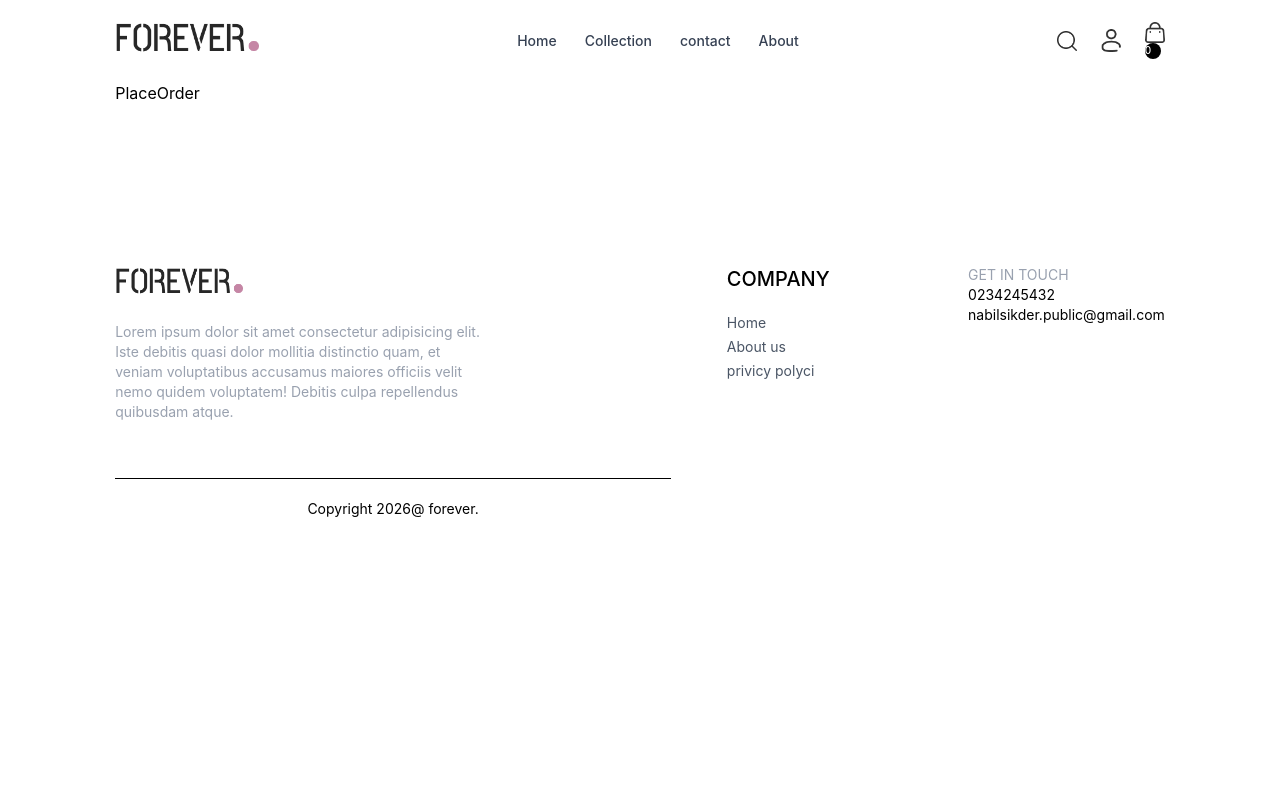
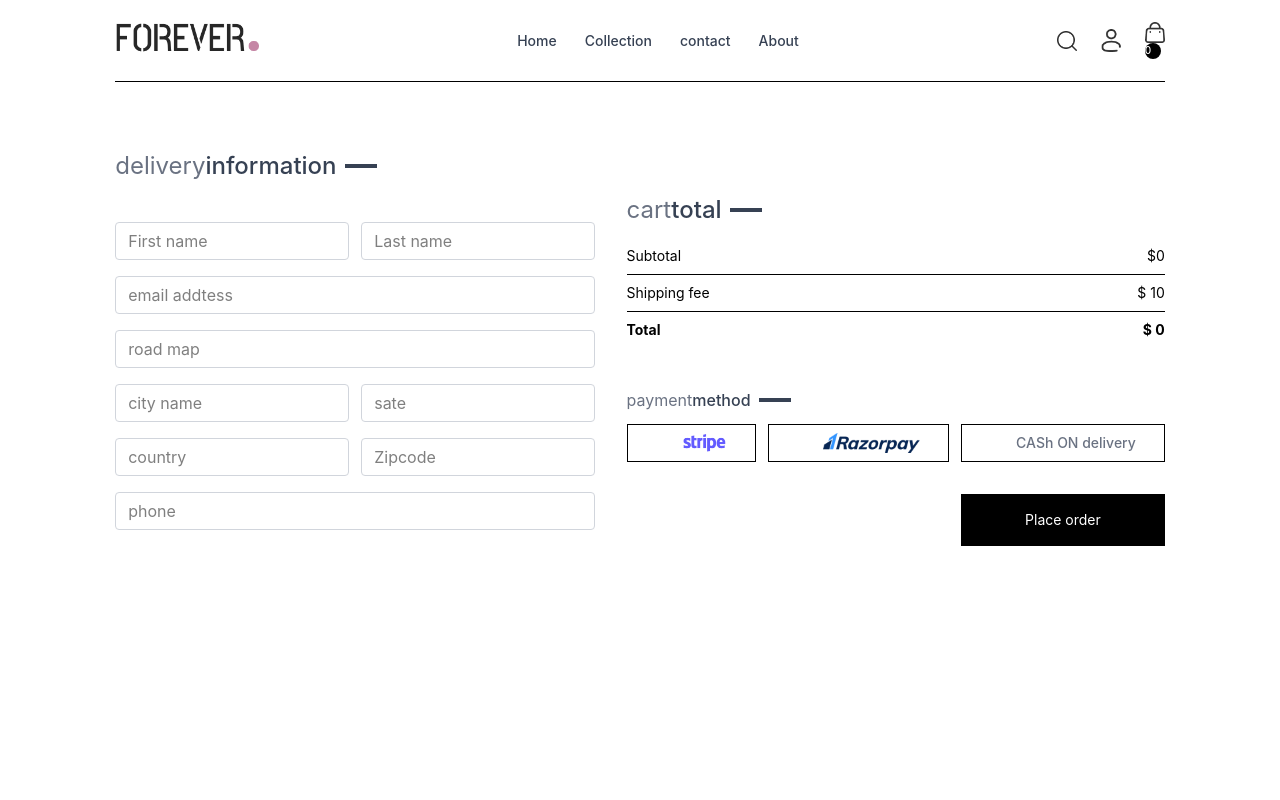
Before and after one commit to sudouniversenabil/E-comarce-app-using-mern-stck, a React (Vite) app in the folder E-comers_frontend/: page /place-order in a window 1280 px wide. Shown: the top 800 px of the page. Built offline with nearby package versions, Linux system fonts and the light colour scheme.

Commit message:
login about contact

```diff
--- a/E-comers_frontend/src/components/Navber.jsx
+++ b/E-comers_frontend/src/components/Navber.jsx
@@ -30,7 +30,7 @@ function Navber() {
       <div className='flex items-center gap-6'>
         <img onClick={() => setShowSearch(true)} src={assets.search_icon} className='w-5 cursor-pointer' alt="" />
         <div className='group relative'>
-          <img src={assets.profile_icon} className='w-5 cursor-pointer' alt="" />
+          <Link to={'/login'}><img src={assets.profile_icon} className='w-5 cursor-pointer' alt="" /></Link>
           <div className="group-hover:block hidden absolute dropdown-menu right-0 pt-4">
 
             <div className='flex flex-col gap-2 w-36 py-3 px-5 bg-slate-100 text-blue-700 rounded '>
--- a/E-comers_frontend/src/context/Shopcontext.jsx
+++ b/E-comers_frontend/src/context/Shopcontext.jsx
@@ -1,6 +1,7 @@
 import { createContext, useEffect, useState } from "react";
 import { products } from "../assets/assets";
 import { toast } from "react-toastify";
+import { useNavigate } from "react-router-dom";
 
 export const ShopContext = createContext()
 
@@ -12,6 +13,9 @@ const ShopContextprovider = (props) => {
   const [showSearch, setShowSearch] = useState(false)
 
   const [cartItems, SetCartItems] = useState({})
+  const navigate=useNavigate()
+
+
 
   const addToCart = async (itemid, size) => {
     if (!size) {
@@ -83,7 +87,7 @@ const ShopContextprovider = (props) => {
   }
   const value = {
     products, currency, delivary_fee, search, showSearch, setSearch, setShowSearch,
-    addToCart, cartItems, getCArtitems, updateQuantity, getCartAmount
+    addToCart, cartItems, getCArtitems, updateQuantity, getCartAmount,navigate
   }
   return (
     <ShopContext.Provider value={value}>
--- a/E-comers_frontend/src/pages/About.jsx
+++ b/E-comers_frontend/src/pages/About.jsx
@@ -1,8 +1,24 @@
 import React from 'react'
-
+import Title from '../components/Title'
+import { assets } from '../assets/assets'
 const About = () => {
   return (
-    <div>About</div>
+    <div>
+      <div className='text-2xl text-center pt-8 border-t'>
+        <Title text1={"About"} text2={'Us'} />
+
+      </div>
+      <div className='my-10 flex flex-col md:flex-row gap-16'>
+        <img className='w-full md:max-w-125' src={assets.about_img} alt="" />
+        <div className='flex flex-col justify-center gap-4 md:w-2/4 text-gray-600'>
+        <p>Lorem ipsum dolor sit amet consectetur, adipisicing elit. Ratione incidunt nisi laborum est explicabo deserunt alias neque veritatis? Pariatur officia ut consequatur hic veritatis!
+        </p>
+        <p>Lorem ipsum dolor, sit amet consectetur adipisicing elit. Nemo rerum ratione ut aperiam dolore assumenda in saepe itaque aspernatur qui excepturi, perferendis, eum vel voluptatum debitis! Reiciendis, alias. Repellat, aliquam?</p>
+        <b className='text-gray-500'>Our mission </b>
+      <p>apnake foker banano</p>
+        </div>
+      </div>
+    </div>
   )
 }
 
--- a/E-comers_frontend/src/pages/Cart.jsx
+++ b/E-comers_frontend/src/pages/Cart.jsx
@@ -8,7 +8,7 @@ import { Cartotal } from '../components/Cartotal'
 
 // This function shows all cart data on the cart page
 function Cart() {
-  const { products, currency, cartItems, updateQuantity } =
+  const { products, currency, cartItems, updateQuantity, navigate } =
     useContext(ShopContext)
 
   const [cartdata, setCartdata] = useState([])
@@ -106,6 +106,10 @@ function Cart() {
       <div className='flex justify-end my-20'>
         <div className='w-full sm : max-w-5'>
           <Cartotal />
+          <div className='w-full text-end'>
+
+            <button onClick={() => navigate('/place-order')} className='bg-black text-white text-sm my-8 px-8 py-3'>proceed to chekout</button>
+          </div>
         </div>
 
       </div>
--- a/E-comers_frontend/src/pages/Login.jsx
+++ b/E-comers_frontend/src/pages/Login.jsx
@@ -1,8 +1,29 @@
-import React from 'react'
+import React, { useState } from 'react'
 
-function Login() {
+export const Login = () => {
+  const [currentState, setcurrentState] = useState("Login")
+const onSubmitHandler = async (event) => {
+  event.preventDefault()
+}
   return (
-    <div>Login</div>
+    <form  onSubmit={onSubmitHandler} className='flex flex-col items-center w-[90%] sm:max-w-96 m-auto mt-14 gap-4 text-black'>
+      <div className='inline-flex items-center gap-2 mb-2 mt-10'>
+        <p className='text-3xl'>{currentState}</p>
+        <hr className='border-none h-1 bg-gray-600' />
+      </div>
+      {currentState === "Login" ? '' : <input type="text" className='w-full px-3 border border-gray-800' placeholder='Name' required />}
+      <input type="email" className='w-full px-3 border border-gray-800' placeholder='email'required />
+      <input type="password" className='w-full px-3 border border-gray-800' placeholder='password' required/>
+      <div className='w-full flex justify-between text-sm -mt [8px]'>
+        <p className='cursor-pointer'> Forget your password</p>
+        {
+          currentState === 'Login'?
+          <p onClick={()=> setcurrentState("Sign Up")} className='cursor-pointer' >Create account </p>
+          : <p className='cursor-pointer' onClick={()=> setcurrentState('Login')}> Login Here</p>
+        }
+      </div>
+      <button className='cursor-pointer  bg-black text-white font-light px-8 py-2 mt-4'>{currentState==='Login' ? "Sign In" : "Sign Up"}</button>
+    </form>
   )
 }
 
--- a/E-comers_frontend/src/pages/Oder.jsx
+++ b/E-comers_frontend/src/pages/Oder.jsx
@@ -1,8 +1,57 @@
-import React from 'react'
 
-function Oder() {
+
+import React, { useContext } from 'react'
+import Title from '../components/Title'
+import { ShopContext } from '../context/Shopcontext'
+const Oder = () => {
+  const { products, currency } = useContext(ShopContext)
   return (
-    <div>Oder</div>
+    <div className='border-t pt-16'>
+      hiiii
+
+      <div className='text-2xl'>
+        <Title text1={"MY"} text2={"Oders"} />
+
+      </div>
+      <div >
+        {
+          products.slice(1, 4).map((item, index) => (
+            <div
+              key={index}
+              className="py-4 border-b border-t text-gray-600 flex flex-col md:flex-row md:items-center md:justify-between gap-4"
+            >
+              <div className="flex items-start gap-6 text-sm">
+                <img
+                  className="w-16 sm:w-20"
+                  src={item.image[0]}
+                  alt=""
+                />
+                <div>
+                  <p className='sm:text-base font-medium'>{item.name}</p>
+                  <div className='flex items-center gap-3 mt-2 text-base'>
+                    <p className='text-lg '>{currency}{item.price}</p>
+                    <p>Quantity : 1</p>
+                    <p>Size : M</p>
+                  </div>
+                  <p className='mt-3'>Date: <span className='text-gray-500'> 25/8/2024</span></p>
+                </div>
+              </div>
+              <div className='md:w-1/2 flex justify-between'>
+              <div className='flex items-center gap-3'>
+                <p className='min-w-2 h-2 rounded-full bg-green-500'></p>
+                <p className='text-sm'>Ready to ship</p>
+              </div>
+              <div>
+                <button className='border px-5 py-2 text-sm  font-medium rounded-sm '>tTrack oder</button>
+              </div>
+              </div>
+            </div>
+          ))
+        }
+      </div>
+
+    </div>
+
   )
 }
 
--- a/E-comers_frontend/src/pages/PlaceOrder.jsx
+++ b/E-comers_frontend/src/pages/PlaceOrder.jsx
@@ -1,8 +1,120 @@
-import React from 'react'
+
+import React, { useContext } from 'react'
+import Title from '../components/Title'
+import { Cartotal } from '../components/Cartotal'
+import { assets } from '../assets/assets'
+import { useState } from 'react'
+import { ShopContext } from '../context/Shopcontext'
 
 function PlaceOrder() {
+  const [method, setMethod] = useState('Cod')
+  const {navigate} = useContext(ShopContext)
+
+
   return (
-    <div>PlaceOrder</div>
+    <div className='flex flex-col sm:flex-row justify-between gap-4 pt-5 sm:pt-14 min-h-[80vh] border-t'>
+
+      {/* left side */}
+      <div className='flex flex-col gap-4 w-full sm:max-w-120'>
+
+        <div className='text-xl sm:text-2xl my-3'>
+          <Title text1={'delivery'} text2={'information'} />
+        </div>
+
+        <div className='flex gap-3'>
+          <input
+            type="text"
+            placeholder='First name'
+            className='border border-gray-300 rounded py-1.5 px-3 w-full'
+          />
+
+          <input
+            type="text"
+            placeholder='Last name'
+            className='border border-gray-300 rounded py-1.5 px-3 w-full'
+          />
+        </div>
+        <input
+          type="email"
+          placeholder='email addtess'
+          className='border border-gray-300 rounded py-1.5 px-3 w-full'
+        />
+        <input
+          type="text"
+          placeholder='road map'
+          className='border border-gray-300 rounded py-1.5 px-3 w-full' />
+        <div className='flex gap-3'>
+          <input
+            type="text"
+            placeholder='city name'
+            className='border border-gray-300 rounded py-1.5 px-3 w-full'
+          />
+
+          <input
+            type="text"
+            placeholder='sate'
+            className='border border-gray-300 rounded py-1.5 px-3 w-full'
+          />
+        </div>
+        <div className='flex gap-3'>
+          <input
+            type="text"
+            placeholder='country'
+            className='border border-gray-300 rounded py-1.5 px-3 w-full'
+          />
+
+          <input
+            type="number"
+            placeholder='Zipcode'
+            className='border border-gray-300 rounded py-1.5 px-3 w-full'
+          />
+        </div>
+        <div className='flex gap-3'>
+
+          <input
+            type="number"
+            placeholder='phone'
+            className='border border-gray-300 rounded py-1.5 px-3 w-full'
+          />
+        </div>
+      </div>
+      {/* rigt side */}
+      <div className='mt-8'>
+        <div className='mt-6 min-w-80'>
+          <Cartotal />
+
+        </div>
+        <div className='mt-12'>
+          <Title text1={"payment"} text2={'method'} />
+          {/* paymet method */}
+
+
+
+
+          <div className='flex gap-3 flex-col lg:flex-row'>
+            <div onClick={() => setMethod("stripe")} className='flex items-center gap-3 border p-2 px-3 cursor-pointer'>
+              <p className={`min-w-3.5 h-3.5  rounded-full ${method === 'stripe' ? "bg-green-500" : ""}`}>
+              </p>
+              <img className='h-5 mx-4' src={assets.stripe_logo} alt="" />
+            </div>
+            <div onClick={() => setMethod("razapay")} className='flex items-center gap-3 border p-2 px-3 cursor-pointer'>
+              <p className={`min-w-3.5 h-3.5  rounded-full ${method === 'razapay' ? "bg-green-500" : ""}`}>
+              </p>
+              <img className='h-5 mx-4' src={assets.razorpay_logo} alt="" />
+            </div>
+            <div onClick={() => setMethod("cod")} className='flex items-center gap-3 border p-2 px-3 cursor-pointer'>
+              <p className={`min-w-3.5 h-3.5  rounded-full ${method === 'cod' ? "bg-green-500" : ""}`}>
+              </p>
+              <p className='text-gray-500 text-sm font-medium mx-4 '>CASh ON delivery</p>
+            </div>
+          </div>
+          <div className='w-full text-end  mt-8 cursor-pointer'>
+
+            <button onClick={()=>navigate('/oder')} className='bg-black text-white px-16 py-4 text-sm'>Place order</button>
+          </div>
+        </div>
+      </div>
+    </div>
   )
 }
 
```
Also changed, not shown: E-comers_frontend/src/components/Cartotal.jsx (+11 -0 lines).
